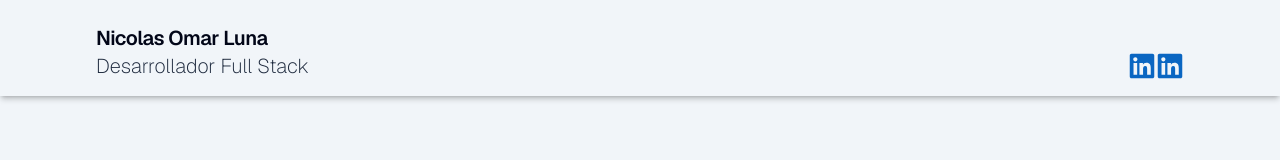
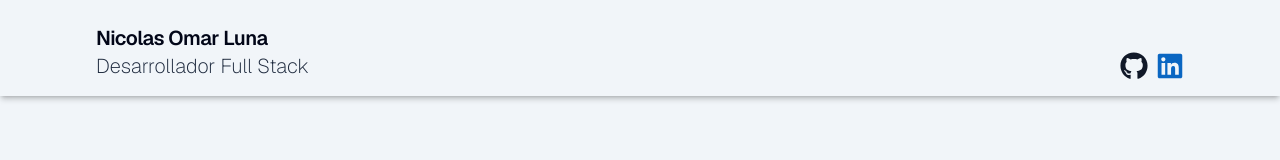
Before and after one commit to NLuna19/my-website, a Next.js app: page / in a window 1280 px wide. Shown: the top 160 px of the page. Built offline with nearby package versions, Linux system fonts and the light colour scheme.

Commit message:
ui and shared component reorganization. New component: github-button.tsx

```diff
--- a/src/app/page.tsx
+++ b/src/app/page.tsx
@@ -1,5 +1,5 @@
-import HeroSection from '@/components/sections/hero/hero-section';
-import HeaderSection from '@/components/ui/header';
+import HeroSection from '@/components/hero/hero-section';
+import HeaderSection from '@/ui/header';
 
 export default function Home() {
   return (
--- a/src/components/sections/hero/hero-section.tsx
+++ b/src/components/hero/hero-section.tsx
@@ -1,4 +1,4 @@
-import ImageCard from '@/components/ui/image-card';
+import ImageCard from '@/ui/image-card';
 
 type HeroProps = {};
 
--- a/src/components/shared/components/download-cv.tsx
+++ /dev/null
@@ -1,12 +0,0 @@
-
-export default function DownloadCVButton() {
-  return (
-    <a
-        href="/NICOLAS_OMAR_LUNA_CV.pdf"
-        download="Nicolas-Omar-Luna-CV.pdf"
-        className="inline-flex items-center rounded-md bg-transparent px-4 py-2 text-sm font-medium text-slate-200 border border-slate-700 hover:bg-slate-800"
-        title="Descargar currículum en PDF">
-      Descargar CV
-    </a>
-  );
-}
--- /dev/null
+++ b/src/shared/components/download-cv.tsx
@@ -0,0 +1,12 @@
+export default function DownloadCVButton() {
+  return (
+    <a
+      href="/NICOLAS_OMAR_LUNA_CV.pdf"
+      download="Nicolas-Omar-Luna-CV.pdf"
+      className="inline-flex items-center rounded-md border border-slate-700 bg-transparent px-4 py-2 text-sm font-medium text-slate-200 hover:bg-slate-800"
+      title="Descargar currículum en PDF"
+    >
+      Descargar CV
+    </a>
+  );
+}
--- /dev/null
+++ b/src/shared/components/github-button.tsx
@@ -0,0 +1,15 @@
+import SocialIconButton from '@/ui/social-icon-button';
+import { FaGithub } from 'react-icons/fa';
+
+const GITHUB_URL = 'https://github.com/NLuna19';
+
+export default function GitHubButton() {
+  return (
+    <SocialIconButton
+      href={GITHUB_URL}
+      icon={FaGithub}
+      label="GitHub"
+      className="text-gray-900 hover:text-black focus-visible:ring-gray-900"
+    />
+  );
+}
--- a/src/components/shared/components/linkedin-button.tsx
+++ b/src/shared/components/linkedin-button.tsx
@@ -1,4 +1,4 @@
-import SocialIconButton from '@/components/ui/social-icon-button';
+import SocialIconButton from '@/ui/social-icon-button';
 import { FaLinkedin } from 'react-icons/fa';
 
 export default function LinkedInIcon() {
--- a/src/components/ui/header.tsx
+++ b/src/ui/header.tsx
@@ -1,4 +1,5 @@
-import LinkedInIcon from '../shared/components/linkedin-button';
+import GitHubButton from '@/shared/components/github-button';
+import LinkedInIcon from '@/shared/components/linkedin-button';
 
 interface HeaderSectionProps {
   title: string;
@@ -10,12 +11,12 @@ export default function HeaderSection({ title, description }: HeaderSectionProps
     <section className="w-full max-w-full bg-slate-100 pt-2 pb-4 shadow-md shadow-black/20">
       <div className="mx-auto max-w-6xl px-6 lg:px-8">
         <div className="grid grid-cols-12 items-center">
-          <div className="col-span-11 flex flex-col justify-start">
+          <div className="col-span-10 flex flex-col justify-start">
             <h1 className="mt-4 text-xl font-semibold tracking-tight text-slate-950">{title}</h1>
             <h2 className="mt-0 text-xl font-extralight text-slate-800">{description}</h2>
           </div>
-          <div className="col-span-1 flex h-full items-end justify-end">
-            <LinkedInIcon />
+          <div className="col-span-2 flex h-full items-end justify-end gap-2">
+            <GitHubButton />
             <LinkedInIcon />
           </div>
         </div>
```
Also changed, not shown: src/ui/image-card.tsx (renamed from src/components/ui/image-card.tsx), src/ui/social-icon-button.tsx (renamed from src/components/ui/social-icon-button.tsx).
